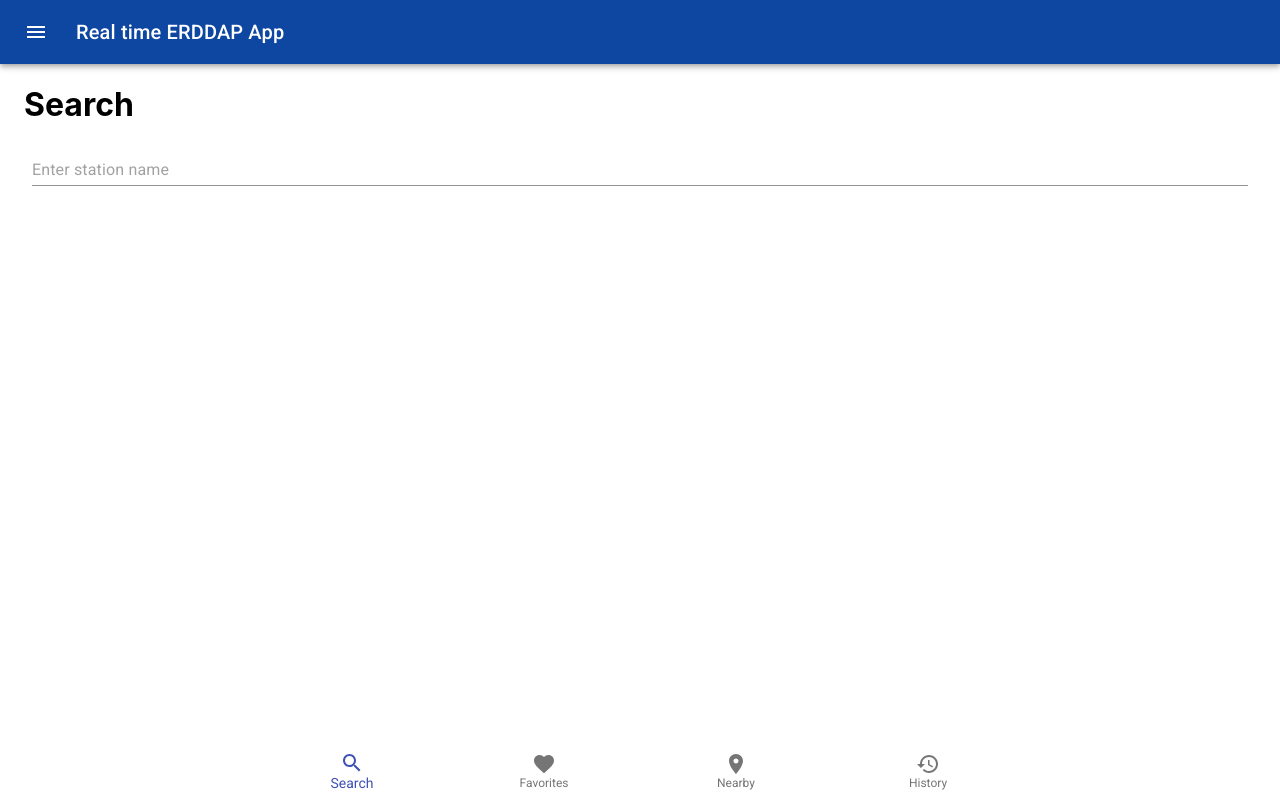
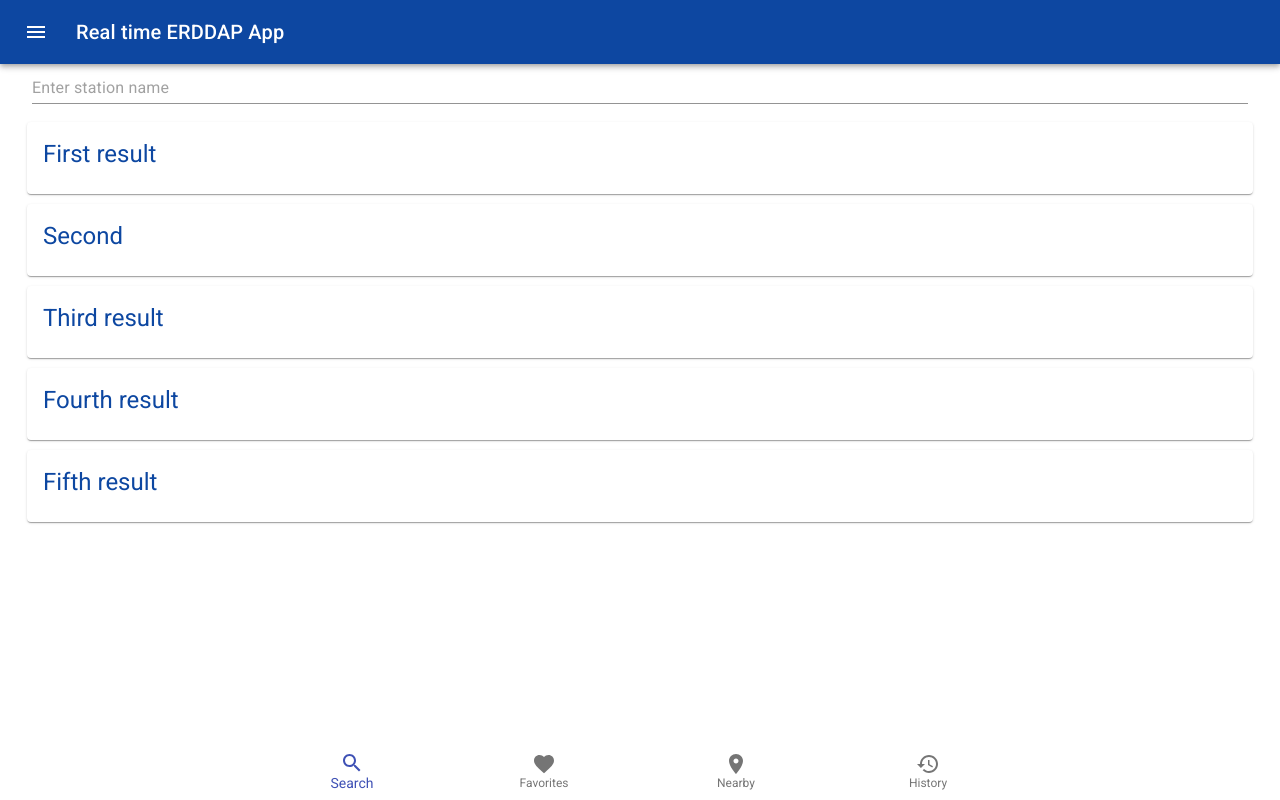
Before and after one commit to akbstone/erddap-realtime-app, a React (Create React App) app: page /search in a window 1280 px wide. Built offline with nearby package versions, Linux system fonts and the light colour scheme.

Commit message:
small refactor search and  app bar - move search in to own folder - add results component - rename search_app_bar to reflect usage

```diff
--- /dev/null
+++ b/src/components/search_display/results.js
@@ -0,0 +1,64 @@
+import React from 'react'
+import { makeStyles } from '@material-ui/core/styles';
+import { Card } from '@material-ui/core';
+import { CardContent } from '@material-ui/core';
+import { Typography } from '@material-ui/core';
+import { Link } from '@material-ui/core';
+
+const useStyles = makeStyles({
+    card: {
+      marginTop: 10,
+      marginLeft: 3,
+      marginRight: 3,
+      marginBottom:5,
+    },
+
+  });
+
+export default function Results() {
+    let classes = useStyles(),
+        items = [
+        {
+            label:'First result',
+            index:1,
+            id:'first'
+        },
+        {
+            label:'Second',
+            index:2,
+            id:'second'
+        },
+        {
+            label:'Third result',
+            index:3,
+            id:'third'
+        },
+        {
+            label:'Fourth result',
+            index:4,
+            id:'fourth'
+        },
+        {
+            label:'Fifth result',
+            index:5,
+            id:'fifth'
+        }
+
+    ].map(r=>Object.assign(r,{result_url:'/station/' + r.id}))
+    return (
+        <React.Fragment>
+            {items.map(result => (
+                <Card key={result.index} className={classes.card}>
+                    <CardContent>
+                        <Typography variant="h5" component="h2">
+                            <Link href={result.result_url}>{result.label}</Link>
+                        </Typography>
+                    </CardContent>
+                </Card>
+            ))}
+
+        </React.Fragment>
+
+
+    )
+}
--- a/src/components/search.js
+++ b/src/components/search_display/search.js
@@ -1,6 +1,7 @@
 import React from 'react'
 import { makeStyles } from '@material-ui/core/styles'
 import { TextField } from '@material-ui/core'
+import Results from './results';
 
 const useStyles = makeStyles(theme => ({
   container: {
@@ -26,7 +27,6 @@ export default function Search() {
 
   return (
     <React.Fragment>
-    <h1>Search</h1>
   	<form className={classes.container} noValidate autoComplete="off">
     	<TextField
 	        id="standard-full-width"
@@ -41,6 +41,7 @@ export default function Search() {
 	      />
 
     </form>
+    <Results />
     </React.Fragment>
   )
 }
--- a/src/index.js
+++ b/src/index.js
@@ -7,8 +7,8 @@ import Favorites from './components/favorites'
 import Nearby from './components/nearby'
 import Notfound from './components/notfound'
 import Station from './components/station_display/station'
-import SearchAppBar from './components/search_app_bar'
-import Search from './components/search'
+import AppBar from './components/app_bar'
+import Search from './components/search_display/search'
 import History from './components/history'
 import BottomNav from './components/bottom_nav'
 import { Container } from '@material-ui/core'
@@ -19,7 +19,7 @@ import theme from './theme'
 const routing = (
   <Router>
     <ThemeProvider theme={theme}>
-  	<SearchAppBar />
+  	<AppBar />
     <Container>
       <Switch>
         <Route exact path="/" component={App} />
```
Also changed, not shown: src/components/station_display/sensor.js (added, +65 -0 lines), src/components/app_bar.js (renamed from src/components/search_app_bar.js).
